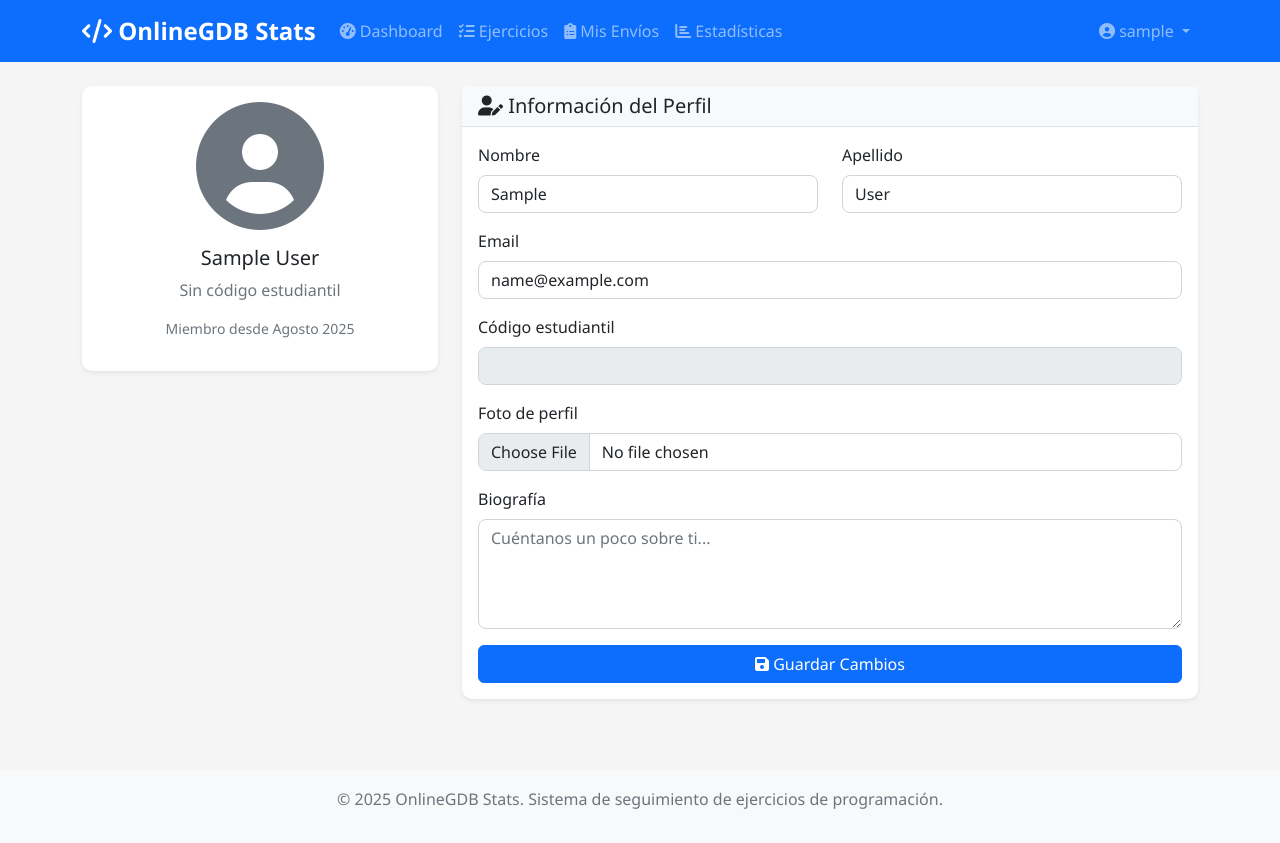
After one commit to HeberYesid/DevTrack, a Django app: page /profile/ in a window 1280 px wide. The commit adds this page. Run offline with Django 5.2, Linux system fonts and the light colour scheme; the visitor is signed in with stand-in values (Sample User, id 1); data comes from the database, SQL or seed files in the repository.

Commit message:
Fix broken routes and logout functionality - all issues resolved
Co-authored-by: HeberYesid <82123300+HeberYesid@users.noreply.github.com>

```diff
--- a/templates/base.html
+++ b/templates/base.html
@@ -66,9 +66,14 @@
                                     <i class="fas fa-user-edit"></i> Mi Perfil
                                 </a></li>
                                 <li><hr class="dropdown-divider"></li>
-                                <li><a class="dropdown-item" href="{% url 'logout' %}">
-                                    <i class="fas fa-sign-out-alt"></i> Cerrar Sesión
-                                </a></li>
+                                <li>
+                                    <form method="post" action="{% url 'logout' %}" class="d-inline">
+                                        {% csrf_token %}
+                                        <button type="submit" class="dropdown-item border-0 bg-transparent">
+                                            <i class="fas fa-sign-out-alt"></i> Cerrar Sesión
+                                        </button>
+                                    </form>
+                                </li>
                             </ul>
                         </li>
                     {% else %}
--- /dev/null
+++ b/templates/exercises/profile.html
@@ -0,0 +1,98 @@
+{% extends 'base.html' %}
+
+{% block title %}Mi Perfil - OnlineGDB Stats{% endblock %}
+
+{% block content %}
+<div class="container">
+    <div class="row">
+        <div class="col-md-4">
+            <div class="card">
+                <div class="card-body text-center">
+                    {% if profile.avatar %}
+                        <img src="{{ profile.avatar.url }}" class="rounded-circle mb-3" width="150" height="150" alt="Avatar">
+                    {% else %}
+                        <i class="fas fa-user-circle fa-8x text-muted mb-3"></i>
+                    {% endif %}
+                    <h5 class="card-title">{{ user.get_full_name|default:user.username }}</h5>
+                    <p class="text-muted">{{ profile.student_id|default:"Sin código estudiantil" }}</p>
+                    <p class="small text-muted">Miembro desde {{ profile.created_at|date:"F Y" }}</p>
+                </div>
+            </div>
+        </div>
+
+        <div class="col-md-8">
+            <div class="card">
+                <div class="card-header">
+                    <h5 class="mb-0">
+                        <i class="fas fa-user-edit"></i> Información del Perfil
+                    </h5>
+                </div>
+                <div class="card-body">
+                    <form method="post" enctype="multipart/form-data">
+                        {% csrf_token %}
+
+                        <div class="row mb-3">
+                            <div class="col-md-6">
+                                <label class="form-label">Nombre</label>
+                                {{ form.first_name }}
+                            </div>
+                            <div class="col-md-6">
+                                <label class="form-label">Apellido</label>
+                                {{ form.last_name }}
+                            </div>
+                        </div>
+
+                        <div class="mb-3">
+                            <label class="form-label">Email</label>
+                            {{ form.email }}
+                        </div>
+
+                        <div class="mb-3">
+                            <label class="form-label">{{ form.student_id.label }}</label>
+                            {{ form.student_id }}
+                            {% if form.student_id.help_text %}
+                                <div class="form-text">{{ form.student_id.help_text }}</div>
+                            {% endif %}
+                        </div>
+
+                        <div class="mb-3">
+                            <label class="form-label">{{ form.avatar.label }}</label>
+                            {{ form.avatar }}
+                            {% if form.avatar.help_text %}
+                                <div class="form-text">{{ form.avatar.help_text }}</div>
+                            {% endif %}
+                        </div>
+
+                        <div class="mb-3">
+                            <label class="form-label">{{ form.bio.label }}</label>
+                            {{ form.bio }}
+                            {% if form.bio.help_text %}
+                                <div class="form-text">{{ form.bio.help_text }}</div>
+                            {% endif %}
+                        </div>
+
+                        <div class="d-grid">
+                            <button type="submit" class="btn btn-primary">
+                                <i class="fas fa-save"></i> Guardar Cambios
+                            </button>
+                        </div>
+                    </form>
+                </div>
+            </div>
+
+            {% if profile.bio %}
+            <div class="card mt-4">
+                <div class="card-header">
+                    <h6 class="mb-0">
+                        <i class="fas fa-info-circle"></i> Biografía
+                    </h6>
+                </div>
+                <div class="card-body">
+                    <p>{{ profile.bio|linebreaks }}</p>
+                </div>
+            </div>
+            {% endif %}
+        </div>
+    </div>
+</div>
+{% endblock %}
```
Also changed, not shown: templates/exercises/my_submissions.html (added, +170 -0 lines).
